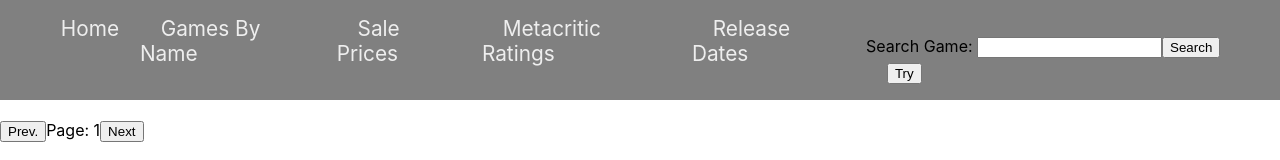
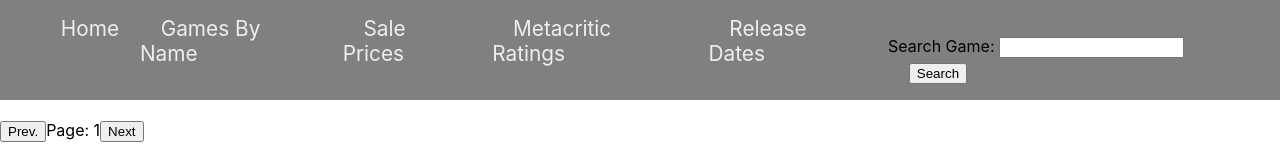
Before and after one commit to georgedingcz/PlayHQ, a React (Vite) app: page /games in a window 1280 px wide. Shown: the top 160 px of the page. Built offline with nearby package versions, Linux system fonts and the light colour scheme; no server answers.

Commit message:
troubleshoot searchbar

```diff
--- a/src/Components/HomePageInnerComponents/SearchBar.jsx
+++ b/src/Components/HomePageInnerComponents/SearchBar.jsx
@@ -3,14 +3,13 @@ import { Link } from "react-router-dom";
 
 export default function SearchBar({ gameDetails, setGameDetails }) {
   const [searchGame, setSearchGame] = useState("");
-  // const [gameDetails, setGameDetails] = useState([]);
-
   const handleChange = (event) => {
     setSearchGame(event.target.value);
+    console.log(searchGame);
   };
 
-  const handleSubmit = async (event) => {
-    event.preventDefault();
+  async function handleClick() {
+    console.log("not supposed to");
     const response = await fetch(
       `https://www.cheapshark.com/api/1.0/games?title=${searchGame}&limit=60&exact=0`
     );
@@ -20,12 +19,11 @@ export default function SearchBar({ gameDetails, setGameDetails }) {
     } else {
       console.error("Error:");
     }
-  };
+  }
 
   return (
     <div>
       <br />
-      {/* <form onSubmit={handleSubmit}> */}
       Search Game:{" "}
       <input
         type="text"
@@ -33,10 +31,8 @@ export default function SearchBar({ gameDetails, setGameDetails }) {
         value={searchGame}
         onChange={handleChange}
       />
-      <button onClick={handleSubmit}>Search</button>
-      {/* </form> */}
       <Link to={`/search/${searchGame.toLowerCase().replace(" ", "")}`}>
-        <button>Try</button>
+        <button onClick={handleClick}>Search</button>
       </Link>
     </div>
   );
```
